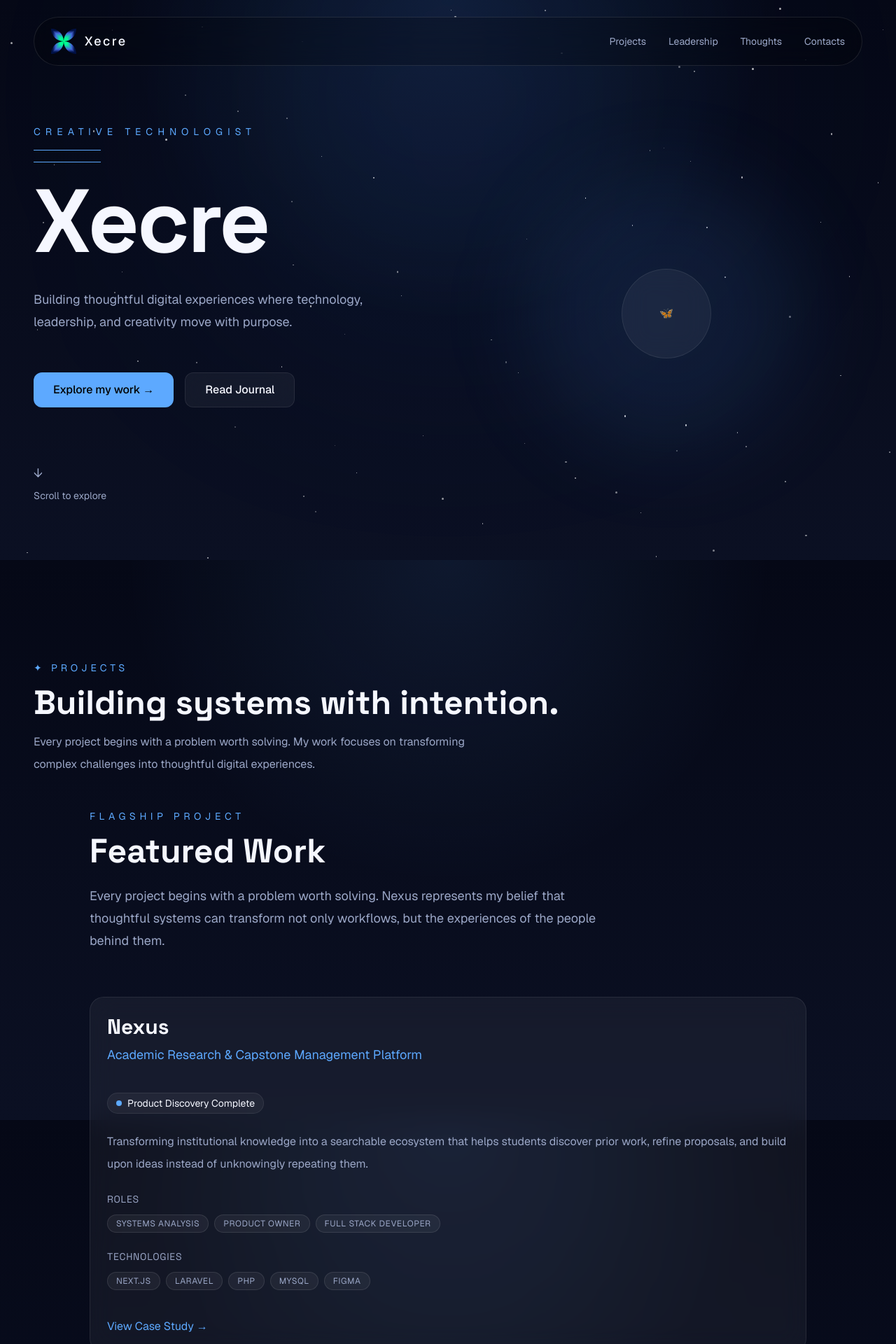
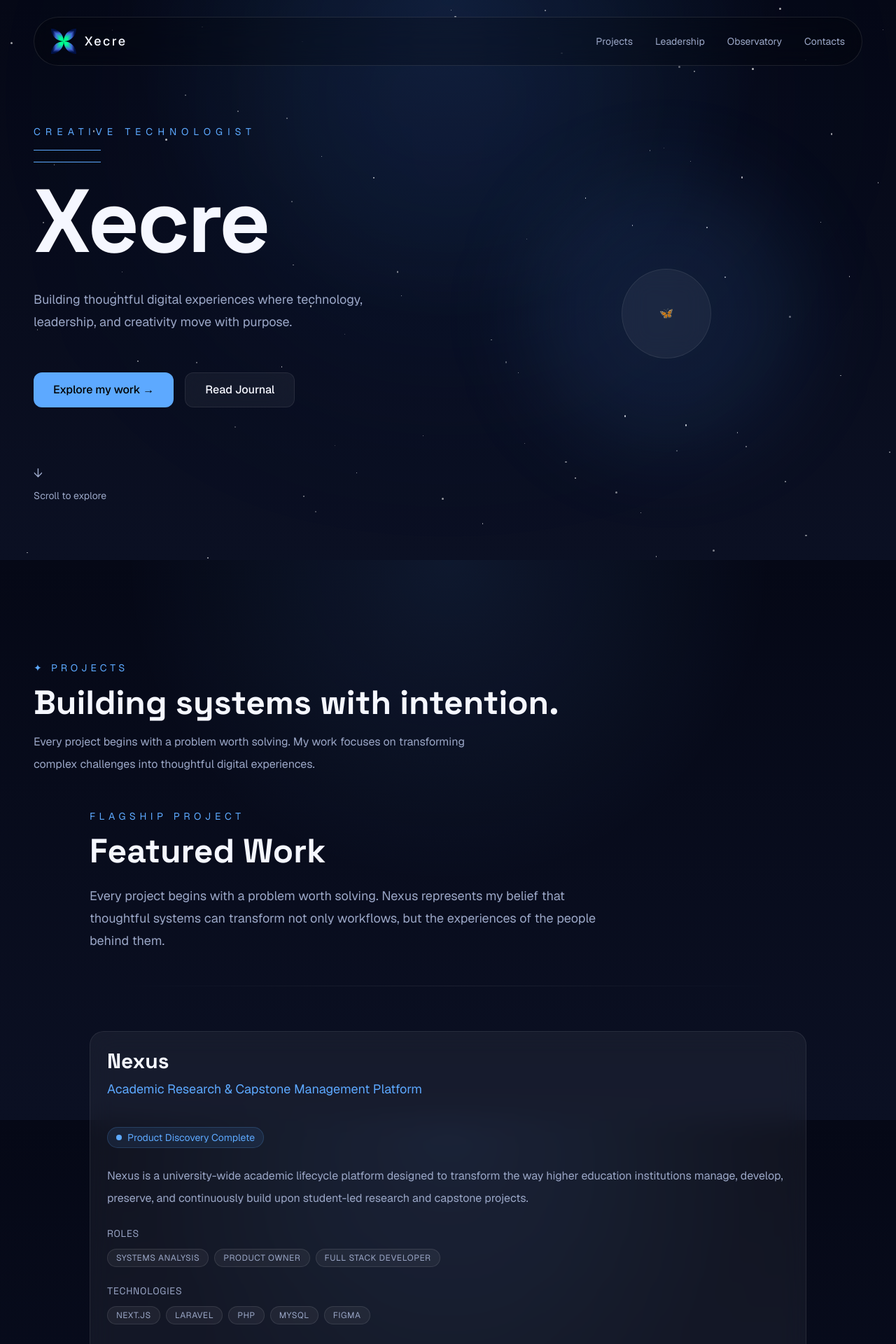
Before and after one commit to Xecrezil/xecre-portfolio, a Next.js app: page / in a window 1280 px wide. Shown: the top 1920 px of the page at 70% size. Built offline with nearby package versions, Linux system fonts and the light colour scheme.

Commit message:
Update portfolio navigation and featured work layout

```diff
--- a/src/components/layout/Navbar.tsx
+++ b/src/components/layout/Navbar.tsx
@@ -74,14 +74,14 @@ export default function Navbar() {
 
             <li>
               <a
-                href="#Thoughts"
+                href="#observatory"
                 className="
                     transition-colors
                     duration-300
                     hover:text-[var(--primary)]
                 "
                 >
-            Thoughts
+            Observatory
             </a>
             </li>
 
--- a/src/components/sections/FeaturedWork.tsx
+++ b/src/components/sections/FeaturedWork.tsx
@@ -32,12 +32,13 @@ export default function FeaturedWork() {
               </p>
 
             </div>
+            <div className="my-12 h-px bg-gradient-to-r from-transparent via-[var(--border)] to-transparent" />
 
             <div className="mt-16">
               <ProjectCard
                   title="Nexus"
                   subtitle="Academic Research & Capstone Management Platform"
-                  summary="Transforming institutional knowledge into a searchable ecosystem that helps students discover prior work, refine proposals, and build upon ideas instead of unknowingly repeating them."
+                  summary="Nexus is a university-wide academic lifecycle platform designed to transform the way higher education institutions manage, develop, preserve, and continuously build upon student-led research and capstone projects."
                   status="Product Discovery Complete"
                   roles={[
                       "Systems Analysis",
--- a/src/components/ui/ProjectCard.tsx
+++ b/src/components/ui/ProjectCard.tsx
@@ -42,7 +42,7 @@ interface ProjectCardProps {
             </p>
         </div>
 
-        <div className="mt-4 inline-flex items-center gap-2 rounded-full border border-[var(--border)] bg-white/5 px-3 py-1 text-sm">
+        <div className="mt-4 inline-flex items-center gap-2 rounded-full border  border-[var(--primary)]/20 bg-[var(--primary)]/10  px-3 py-1 text-sm text-[var(--primary)]">
             <span className="h-2 w-2 rounded-full bg-[var(--primary)]" />
             <span>{status}</span>
         </div>
@@ -86,9 +86,10 @@ interface ProjectCardProps {
         <div className="pt-4">
             <Link
                 href={href}
-                className="inline-flex items-center text-[var(--primary)] transition hover:translate-x-1"
+                className="inline-flex items-center gap-2 font-medium text-[var(--primary)] transition duration-300 hover:gap-3"
             >
-                View Case Study →
+                View Case Study
+                <span>→</span>
             </Link>
         </div>
     </GlassCard>
```
